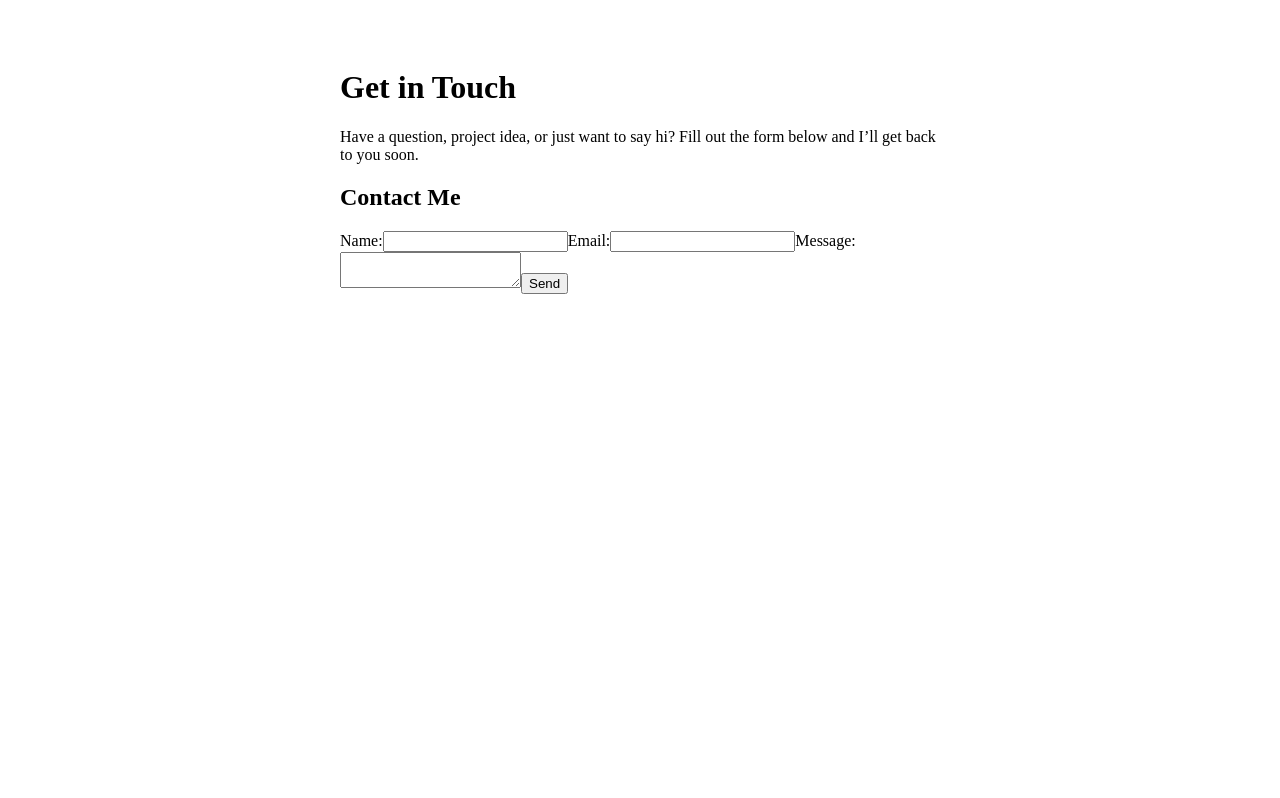
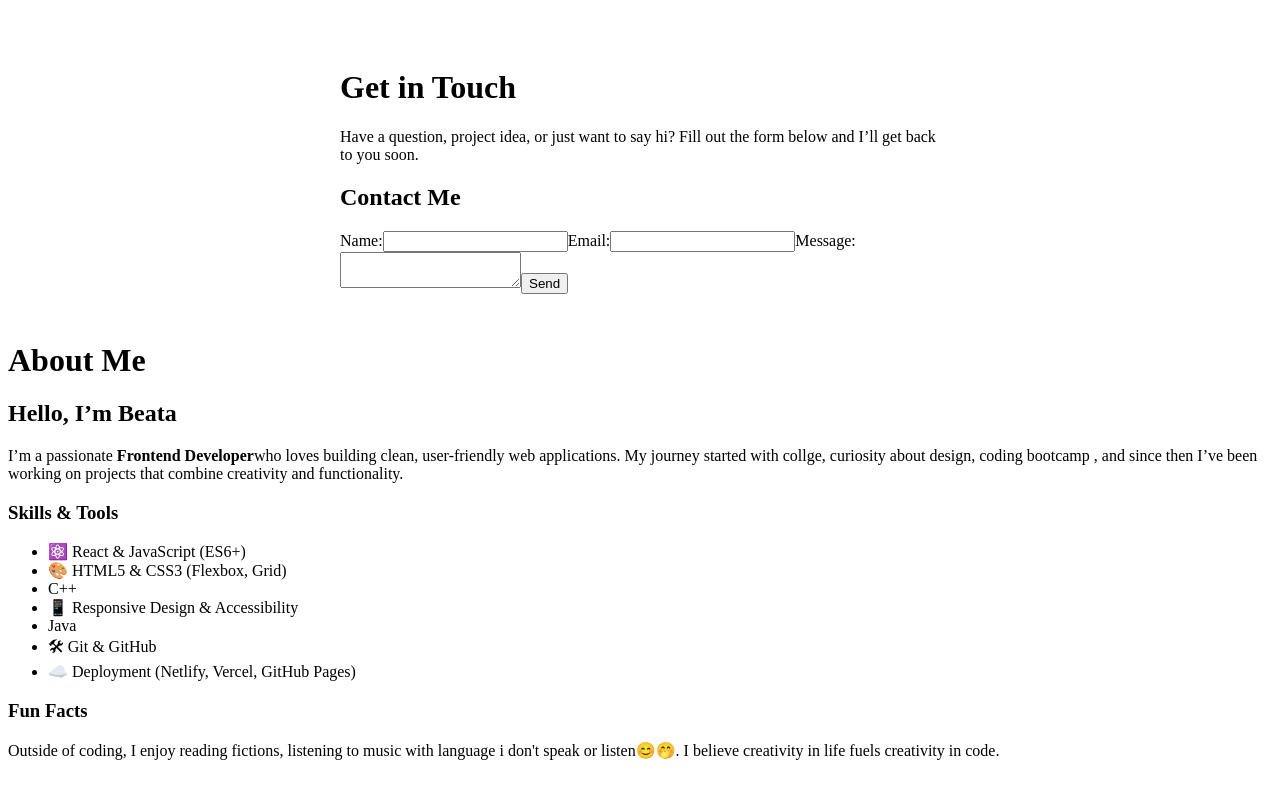
Before and after one commit to beata-teck/my-portfolios, a React (Vite) app: page / in a window 1280 px wide. Built offline with nearby package versions, Linux system fonts and the light colour scheme.

Commit message:
About page writing

```diff
--- a/src/App.jsx
+++ b/src/App.jsx
@@ -1,8 +1,9 @@
 import Contact  from "./Pages/Contact";
-
+import About from "./Pages/Home";
 export default function App() {
   return (<>
     <Contact />
+    <About />
   </>
   );
 }
```
